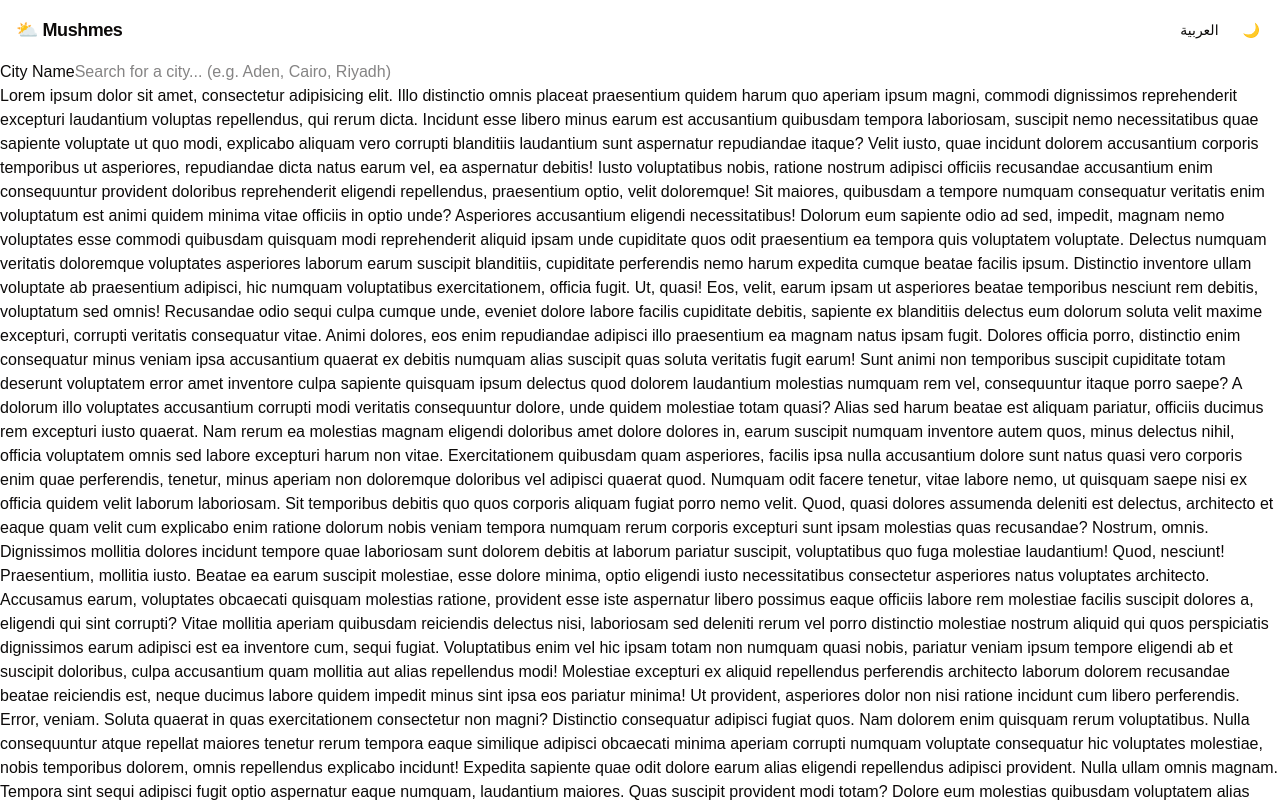
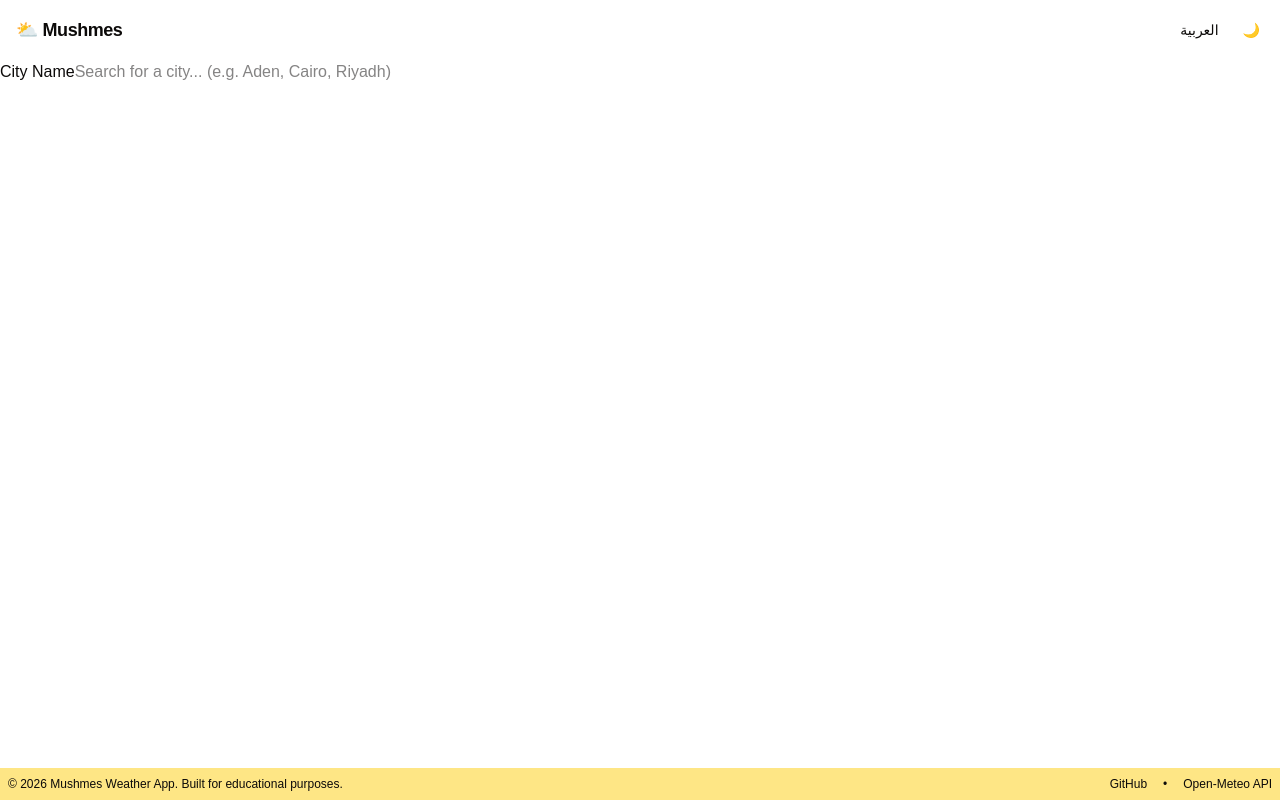
Before and after one commit to al-jbri/mushmes-weather, a Next.js app: page / in a window 1280 px wide. Shown: the top 802 px of the page. Built offline with nearby package versions, Linux system fonts and the light colour scheme.

Commit message:
chore: update todos + removing lorem in citySelector

```diff
--- a/src/app/page.jsx
+++ b/src/app/page.jsx
@@ -4,117 +4,6 @@ export default function Home() {
     <div>
       <main className="">
         <CitySelector />
-        Lorem ipsum dolor sit amet, consectetur adipisicing elit. Illo
-        distinctio omnis placeat praesentium quidem harum quo aperiam ipsum
-        magni, commodi dignissimos reprehenderit excepturi laudantium voluptas
-        repellendus, qui rerum dicta. Incidunt esse libero minus earum est
-        accusantium quibusdam tempora laboriosam, suscipit nemo necessitatibus
-        quae sapiente voluptate ut quo modi, explicabo aliquam vero corrupti
-        blanditiis laudantium sunt aspernatur repudiandae itaque? Velit iusto,
-        quae incidunt dolorem accusantium corporis temporibus ut asperiores,
-        repudiandae dicta natus earum vel, ea aspernatur debitis! Iusto
-        voluptatibus nobis, ratione nostrum adipisci officiis recusandae
-        accusantium enim consequuntur provident doloribus reprehenderit eligendi
-        repellendus, praesentium optio, velit doloremque! Sit maiores, quibusdam
-        a tempore numquam consequatur veritatis enim voluptatum est animi quidem
-        minima vitae officiis in optio unde? Asperiores accusantium eligendi
-        necessitatibus! Dolorum eum sapiente odio ad sed, impedit, magnam nemo
-        voluptates esse commodi quibusdam quisquam modi reprehenderit aliquid
-        ipsam unde cupiditate quos odit praesentium ea tempora quis voluptatem
-        voluptate. Delectus numquam veritatis doloremque voluptates asperiores
-        laborum earum suscipit blanditiis, cupiditate perferendis nemo harum
-        expedita cumque beatae facilis ipsum. Distinctio inventore ullam
-        voluptate ab praesentium adipisci, hic numquam voluptatibus
-        exercitationem, officia fugit. Ut, quasi! Eos, velit, earum ipsam ut
-        asperiores beatae temporibus nesciunt rem debitis, voluptatum sed omnis!
-        Recusandae odio sequi culpa cumque unde, eveniet dolore labore facilis
-        cupiditate debitis, sapiente ex blanditiis delectus eum dolorum soluta
-        velit maxime excepturi, corrupti veritatis consequatur vitae. Animi
-        dolores, eos enim repudiandae adipisci illo praesentium ea magnam natus
-        ipsam fugit. Dolores officia porro, distinctio enim consequatur minus
-        veniam ipsa accusantium quaerat ex debitis numquam alias suscipit quas
-        soluta veritatis fugit earum! Sunt animi non temporibus suscipit
-        cupiditate totam deserunt voluptatem error amet inventore culpa sapiente
-        quisquam ipsum delectus quod dolorem laudantium molestias numquam rem
-        vel, consequuntur itaque porro saepe? A dolorum illo voluptates
-        accusantium corrupti modi veritatis consequuntur dolore, unde quidem
-        molestiae totam quasi? Alias sed harum beatae est aliquam pariatur,
-        officiis ducimus rem excepturi iusto quaerat. Nam rerum ea molestias
-        magnam eligendi doloribus amet dolore dolores in, earum suscipit numquam
-        inventore autem quos, minus delectus nihil, officia voluptatem omnis sed
-        labore excepturi harum non vitae. Exercitationem quibusdam quam
-        asperiores, facilis ipsa nulla accusantium dolore sunt natus quasi vero
-        corporis enim quae perferendis, tenetur, minus aperiam non doloremque
-        doloribus vel adipisci quaerat quod. Numquam odit facere tenetur, vitae
-        labore nemo, ut quisquam saepe nisi ex officia quidem velit laborum
-        laboriosam. Sit temporibus debitis quo quos corporis aliquam fugiat
-        porro nemo velit. Quod, quasi dolores assumenda deleniti est delectus,
-        architecto et eaque quam velit cum explicabo enim ratione dolorum nobis
-        veniam tempora numquam rerum corporis excepturi sunt ipsam molestias
-        quas recusandae? Nostrum, omnis. Dignissimos mollitia dolores incidunt
-        tempore quae laboriosam sunt dolorem debitis at laborum pariatur
-        suscipit, voluptatibus quo fuga molestiae laudantium! Quod, nesciunt!
-        Praesentium, mollitia iusto. Beatae ea earum suscipit molestiae, esse
-        dolore minima, optio eligendi iusto necessitatibus consectetur
-        asperiores natus voluptates architecto. Accusamus earum, voluptates
-        obcaecati quisquam molestias ratione, provident esse iste aspernatur
-        libero possimus eaque officiis labore rem molestiae facilis suscipit
-        dolores a, eligendi qui sint corrupti? Vitae mollitia aperiam quibusdam
-        reiciendis delectus nisi, laboriosam sed deleniti rerum vel porro
-        distinctio molestiae nostrum aliquid qui quos perspiciatis dignissimos
-        earum adipisci est ea inventore cum, sequi fugiat. Voluptatibus enim vel
-        hic ipsam totam non numquam quasi nobis, pariatur veniam ipsum tempore
-        eligendi ab et suscipit doloribus, culpa accusantium quam mollitia aut
-        alias repellendus modi! Molestiae excepturi ex aliquid repellendus
-        perferendis architecto laborum dolorem recusandae beatae reiciendis est,
-        neque ducimus labore quidem impedit minus sint ipsa eos pariatur minima!
-        Ut provident, asperiores dolor non nisi ratione incidunt cum libero
-        perferendis. Error, veniam. Soluta quaerat in quas exercitationem
-        consectetur non magni? Distinctio consequatur adipisci fugiat quos. Nam
-        dolorem enim quisquam rerum voluptatibus. Nulla consequuntur atque
-        repellat maiores tenetur rerum tempora eaque similique adipisci
-        obcaecati minima aperiam corrupti numquam voluptate consequatur hic
-        voluptates molestiae, nobis temporibus dolorem, omnis repellendus
-        explicabo incidunt! Expedita sapiente quae odit dolore earum alias
-        eligendi repellendus adipisci provident. Nulla ullam omnis magnam.
-        Tempora sint sequi adipisci fugit optio aspernatur eaque numquam,
-        laudantium maiores. Quas suscipit provident modi totam? Dolore eum
-        molestias quibusdam voluptatem alias fuga fugit deleniti expedita ab
-        recusandae, necessitatibus quae tenetur consequatur mollitia suscipit.
-        Vitae necessitatibus aliquid natus illo officia nesciunt ducimus rerum
-        ullam officiis, atque delectus veniam cum architecto iusto quas
-        reiciendis! Ut nam vero doloribus vitae, deleniti id ipsa adipisci esse
-        architecto iure eligendi quod tenetur, odit recusandae officia ipsam
-        cumque! Quos odit quibusdam tempora voluptatibus cum perferendis, ipsam
-        numquam natus, ducimus non, earum accusantium assumenda? Aperiam
-        reiciendis commodi placeat, minus illo voluptatum vitae eum? Harum
-        labore molestias, architecto fuga omnis saepe aut porro quas eligendi
-        facere ullam libero ut eos aspernatur laborum nemo totam natus numquam,
-        sequi praesentium! Nisi dolores ipsum, officia ratione quod tempora cum,
-        voluptate, a fugiat eius in consequatur cumque exercitationem ullam esse
-        optio facilis. Dolorum possimus quam cum quasi ullam. Quos
-        exercitationem quia impedit, voluptatibus totam eum aliquid accusamus
-        sit maxime nemo. Corporis unde inventore provident mollitia,
-        voluptatibus quibusdam distinctio esse delectus eveniet rerum, non modi
-        exercitationem voluptate qui excepturi porro consequuntur, fugit vero.
-        Dolore vero soluta nam. Similique minus, nisi optio, culpa tempora
-        possimus, laudantium delectus porro totam maxime eius libero sapiente ut
-        repudiandae saepe dignissimos nostrum eos? Necessitatibus suscipit
-        ducimus, doloribus molestiae ad veritatis officiis assumenda quis illo?
-        Eos facere praesentium iste minus fugiat? Ad accusamus voluptatem
-        ratione tempore repudiandae earum saepe unde at perspiciatis sequi et
-        aperiam quia facilis nobis voluptas rem quod quam, culpa dolore, beatae
-        adipisci! Labore nobis quod atque eaque nam officiis dolores voluptate
-        doloribus unde modi nesciunt cum debitis praesentium quam cumque
-        mollitia ipsum autem illum nihil tenetur ex voluptas, iure et corporis.
-        Incidunt deserunt, rerum, nesciunt quo, ab quasi ut est veritatis sit
-        nemo accusantium ducimus voluptatum provident alias illo corporis nulla
-        amet molestias reprehenderit dolore facere delectus modi iusto quam.
-        Libero et earum impedit placeat, quae, dolore atque, omnis quisquam
-        voluptatem repellat sint repudiandae ipsum facilis id facere.
-        Voluptates, alias ad modi quam numquam aliquid minima explicabo nostrum
-        placeat sint vel doloribus possimus laudantium. Eligendi nisi delectus
-        harum voluptates qui quo dolore optio nobis dolor distinctio.
       </main>
     </div>
   );
```
Also changed, not shown: 1 other file (tests, documents, lock files or other folders).
